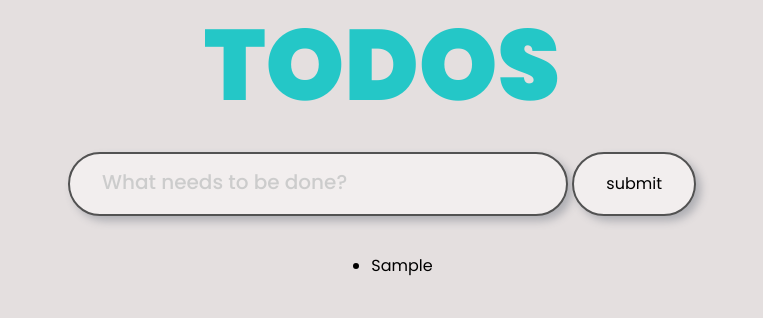
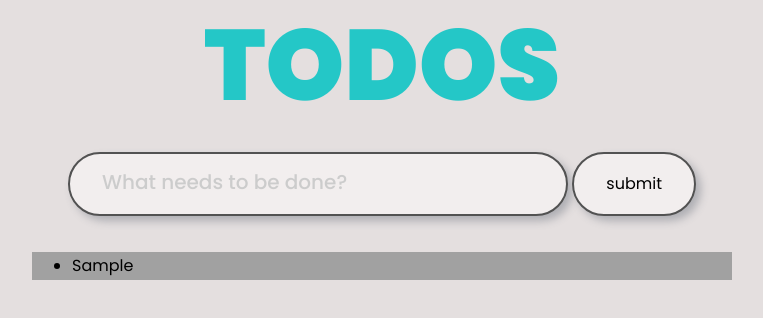
Before and after one commit to annamariak02/todo-js, a website: page index.html in a window 1280 px wide. Both pictures are taken after typing "Sample" into the empty fields and a click on the input "submit". Shown: the whole page, without its empty margins (258-1021 px from the left). Drawn offline with Linux system fonts and the light colour scheme.

Commit message:
added if statement

```diff
--- a/css/style.css
+++ b/css/style.css
@@ -155,4 +155,8 @@ header h1{
   font-weight: 500;
   font-size: 20px;
 }
+ul {
+  width: 700px;
+  background-color: rgb(161, 161, 161);
+}
 /* end main styles */
--- a/main.js
+++ b/main.js
@@ -5,8 +5,10 @@ const tasks= document.querySelector('#tasks');
 myForm.addEventListener('submit', onSubmit);
 function onSubmit(e){
     e.preventDefault();
+    if(tekst.value !== ''){
     const li=document.createElement('li');
     li.appendChild(document.createTextNode(`${tekst.value}`));
     tasks.appendChild(li);
     tekst.value='';
 }
+}
```
